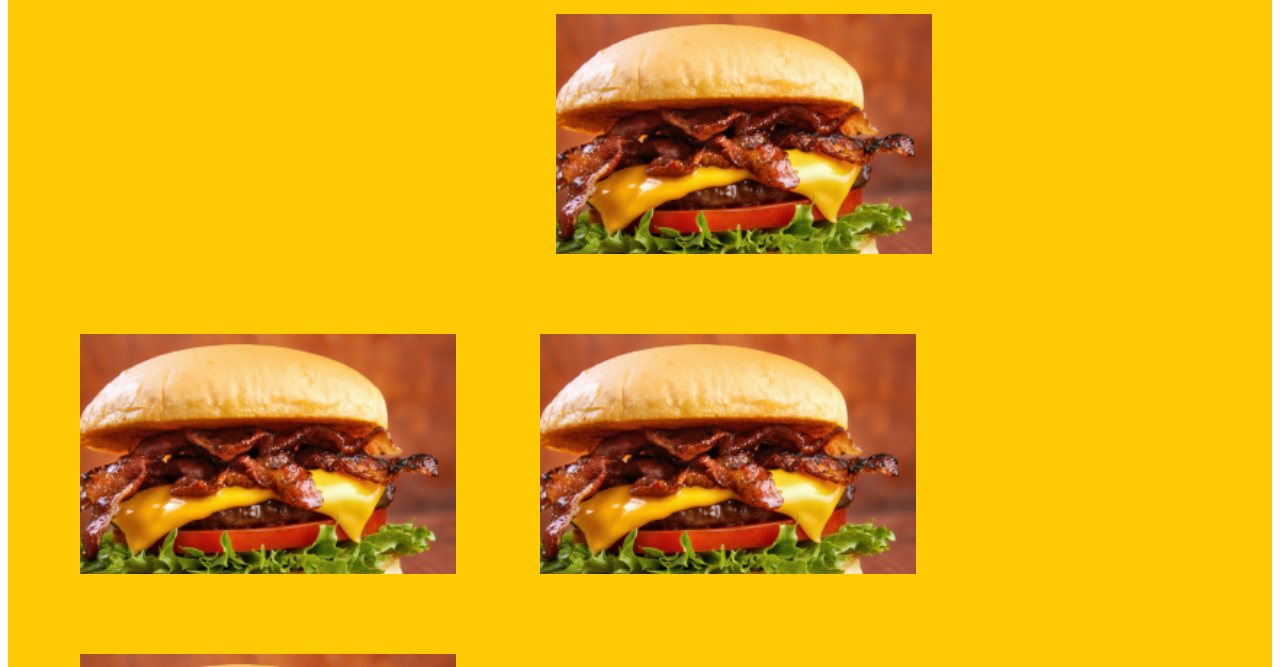
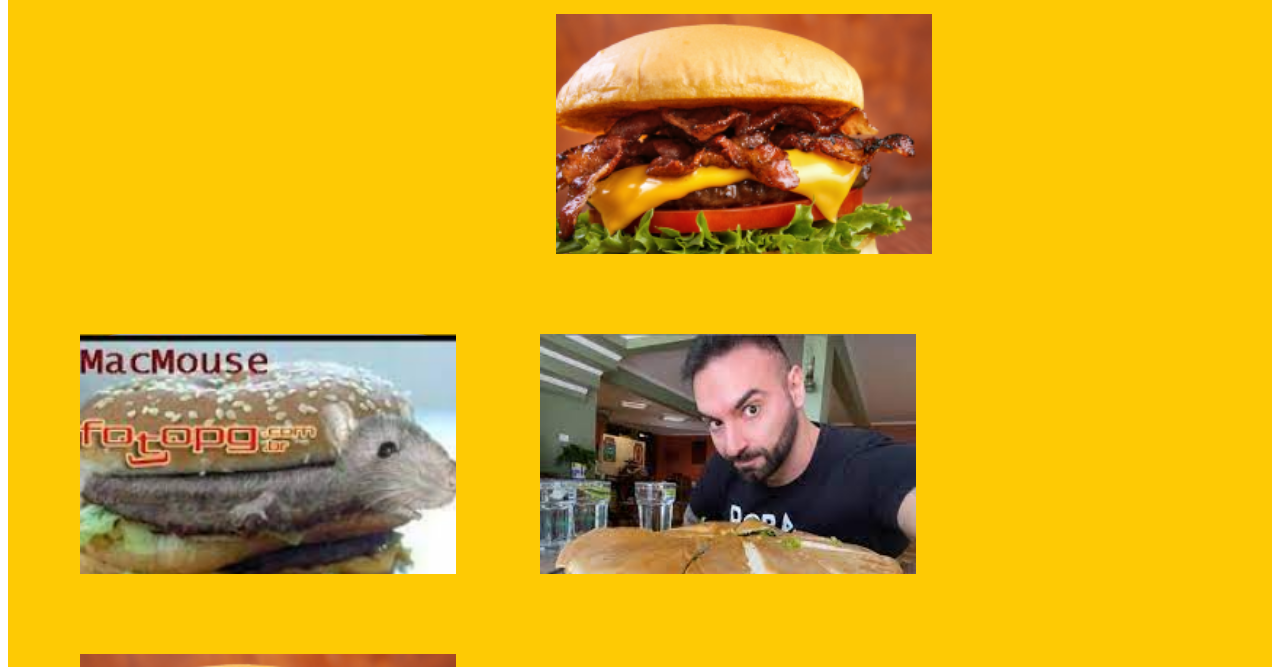
Before and after one commit to VictorHMachadoSantos/MenuTech-2ds, a plain HTML site: page index.html in a window 1280 px wide. Shown: the part 94-761 px from the top of the page. Drawn offline with Linux system fonts and the light colour scheme; a web font is replaced by a local one.

Commit message:
Add files via upload

```diff
--- a/index.html
+++ b/index.html
@@ -45,7 +45,7 @@
 	   </div>
 			<div class="col item">
 					<div class="thumb">
-						<img src="p1.png" alt="">
+						<img src="p2.png" alt="">
 						<div class="titulo">Título</div>
 						<div class="description">
 							Pão de trigo, Hamburguer bovino 150g, Queijo,
@@ -58,7 +58,7 @@
 	    </div>
 			<div class="col item">
 					<div class="thumb">
-						<img src="p1.png" alt="">
+						<img src="p3.png" alt="">
 						<div class="titulo">Título</div>
 						<div class="description">
 							Pão de trigo, Hamburguer bovino 150g, Queijo,
```
Also changed, not shown: b1.png (added), b2.png (added), b3.png (added), p2.png (added), p3.png (added).
